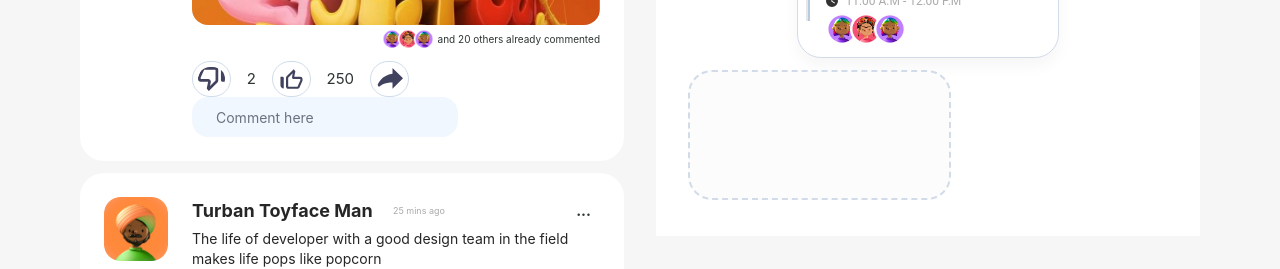
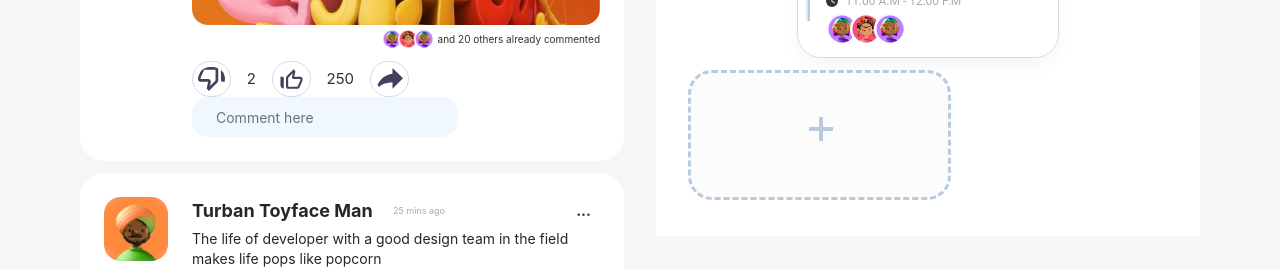
Before and after one commit to jydoskey/Blog, a Vue app: page /todocomment in a window 1280 px wide. Shown: the part 454-723 px from the top of the page. Built offline with nearby package versions, Linux system fonts and the light colour scheme; the HTML template or start-up script is replaced by a standard one.

Commit message:
updated add new task (#20)

```diff
--- a/src/components/Mainpages/todocomment.vue
+++ b/src/components/Mainpages/todocomment.vue
@@ -62,7 +62,9 @@
               teamTime="11:00 A.M - 12:00 P.M"
             >
             </team>
-            <div class="new-task"></div>
+            <div class="new-task">
+              <a class="plus"></a>
+            </div>
           </div>
           <div class="task" v-show="progressView">
             <team
@@ -196,7 +198,23 @@ export default {
 }
 
 .new-task {
-  @apply border-dashed py-3 w-[262.84px] h-[130px] rounded-3xl border-2 md:mb-3 md:ml-2 mx-auto border-[#D2DCE8] bg-[#FCFCFC] bg-no-repeat bg-origin-padding;
+  @apply py-3 w-[262.84px] h-[130px] rounded-3xl md:mb-3 md:ml-2 mx-auto bg-[#FCFCFC] bg-no-repeat bg-origin-padding;
+  border: 3px dashed #b8cade;
+}
+
+.plus {
+  @apply h-6 w-6 absolute left-2/4 top-11;
+}
+.plus:before,
+.plus:after {
+  content: " ";
+  @apply bg-[#b8cade] w-1 h-6 absolute;
+}
+.plus:before {
+  transform: rotate(90deg);
+}
+.plus:after {
+  transform: rotate(-180deg);
 }
 
 .content h3 {
```
